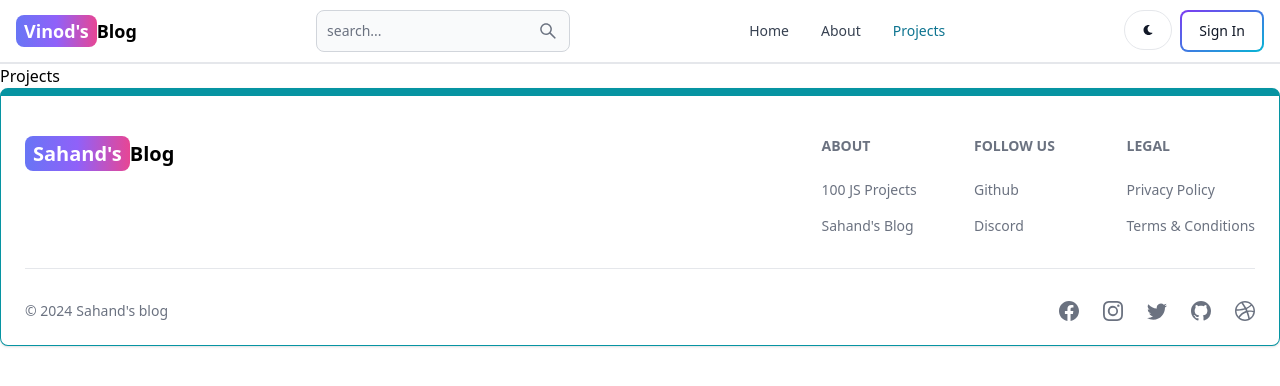
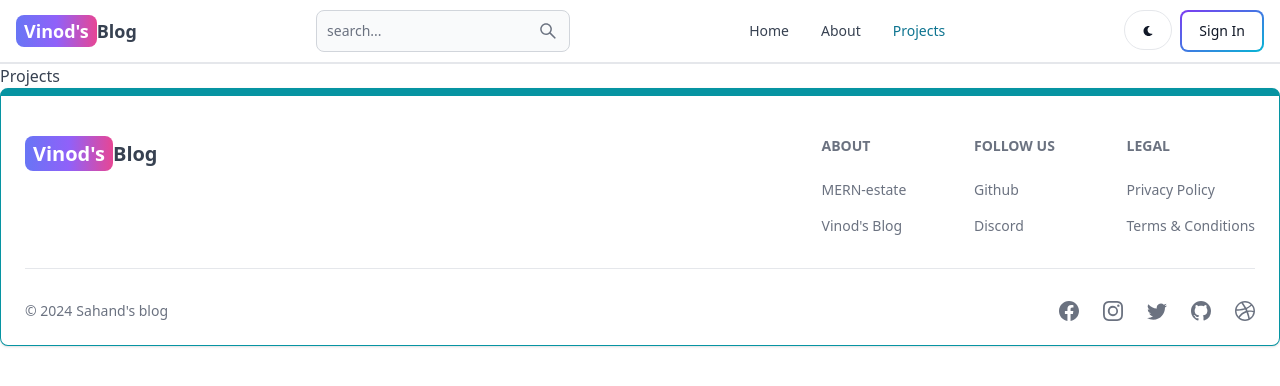
Before and after one commit to vinodpatil2002/blog-app, a React (Vite) app in the folder client/: page /projects in a window 1280 px wide. Shown: the top 386 px of the page. Built offline with nearby package versions, Linux system fonts and the light colour scheme; no server answers.

Commit message:
Complete Dark mode funcionality

```diff
--- a/client/src/components/Footer.jsx
+++ b/client/src/components/Footer.jsx
@@ -12,7 +12,7 @@
               className='self-center whitespace-nowrap text-lg sm:text-xl font-semibold dark:text-white'
             >
               <span className='px-2 py-1 bg-gradient-to-r from-indigo-500 via-purple-500 to-pink-500 rounded-lg text-white'>
-                Sahand's
+                Vinod's
               </span>
               Blog
             </Link>
@@ -26,14 +26,14 @@
                   target='_blank'
                   rel='noopener noreferrer'
                 >
-                  100 JS Projects
+                  MERN-estate
                 </Footer.Link>
                 <Footer.Link
                   href='/about'
                   target='_blank'
                   rel='noopener noreferrer'
                 >
-                  Sahand's Blog
+                  Vinod's Blog
                 </Footer.Link>
               </Footer.LinkGroup>
             </div>
--- a/client/src/components/Header.jsx
+++ b/client/src/components/Header.jsx
@@ -2,12 +2,16 @@
 import { Link,useLocation } from "react-router-dom";
 import { Avatar, Button, Dropdown, Navbar, TextInput } from "flowbite-react";
 import {AiOutlineSearch} from "react-icons/ai";
-import {FaMoon} from "react-icons/fa";
-import {useSelector} from "react-redux";
+import {FaMoon, FaSun} from "react-icons/fa";
+import {useSelector, useDispatch} from "react-redux";
+import { toggleTheme } from "../redux/theme/themeSlice.js";
+
 //
 export default function Header() {
     const path = useLocation().pathname;
+    const dispatch = useDispatch();
     const {currentUser} = useSelector(state=>state.user);
+    const {theme} = useSelector(state=>state.theme);
   return (
     <Navbar className="border-b-2">
         <Link className="self-center whitespace-nowrap text-sm sm:text-lg font-semibold dark:text-white" to={"/"}>
@@ -26,8 +30,8 @@
             <AiOutlineSearch/>
         </Button>
         <div className="flex gap-2 md:order-2">
-            <Button className="w-12 h-10 hidden sm:inline" color="gray" pill>
-                <FaMoon/>
+            <Button onClick={() => dispatch(toggleTheme())} className="w-12 h-10 hidden sm:inline" color="gray" pill>
+                {theme === 'light' ? <FaMoon className="text-xl"/> : <FaSun className="text-xl"/>}
             </Button>
             {currentUser ? (
                 <Dropdown arrowIcon={false}
--- /dev/null
+++ b/client/src/components/ThemeProvider.jsx
@@ -0,0 +1,12 @@
+import { useSelector } from 'react-redux';
+
+export default function ThemeProvider({ children }) {
+  const { theme } = useSelector((state) => state.theme);
+  return (
+    <div className={theme}>
+      <div className='bg-white text-gray-700 dark:text-gray-200 dark:bg-[#30353c] min-h-screen'>
+        {children}
+      </div>
+    </div>
+  );
+}
--- a/client/src/main.jsx
+++ b/client/src/main.jsx
@@ -6,6 +6,7 @@
 import { Provider } from 'react-redux'
 
 import { PersistGate } from 'redux-persist/integration/react';
+import ThemeProvider from './components/ThemeProvider.jsx';
 
 
 
@@ -14,7 +15,9 @@
 
   <PersistGate persistor={persistor}>
     <Provider store={store}>
-      <App />
+      <ThemeProvider>
+        <App />
+      </ThemeProvider>
     </Provider>
   </PersistGate>
 )
--- a/client/src/redux/store.js
+++ b/client/src/redux/store.js
@@ -3,9 +3,11 @@
 import { persistReducer } from 'redux-persist';
 import storage from 'redux-persist/lib/storage';
 import persistStore from 'redux-persist/es/persistStore.js';
+import themeReducer from './theme/themeSlice.js';
 
 const rootReducer = combineReducers({
     user: userReducer,
+    theme: themeReducer,
 });
 
 const persistConfig = {
--- /dev/null
+++ b/client/src/redux/theme/themeSlice.js
@@ -0,0 +1,18 @@
+import {createSlice} from '@reduxjs/toolkit';
+
+const initialState = {
+    theme: 'light',
+};
+
+const themeSlice = createSlice({
+    name: 'theme',
+    initialState,
+    reducers: {
+        toggleTheme: (state) => {
+            state.theme = state.theme === 'light' ? 'dark' : 'light';
+        }
+    }
+});
+
+export const {toggleTheme} = themeSlice.actions;
+export default themeSlice.reducer;
```
